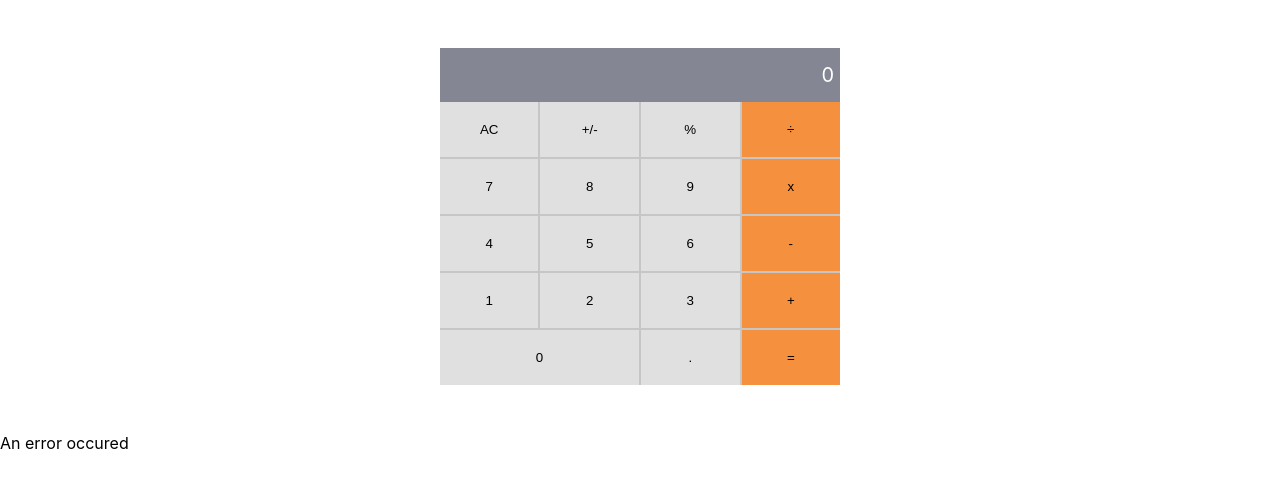
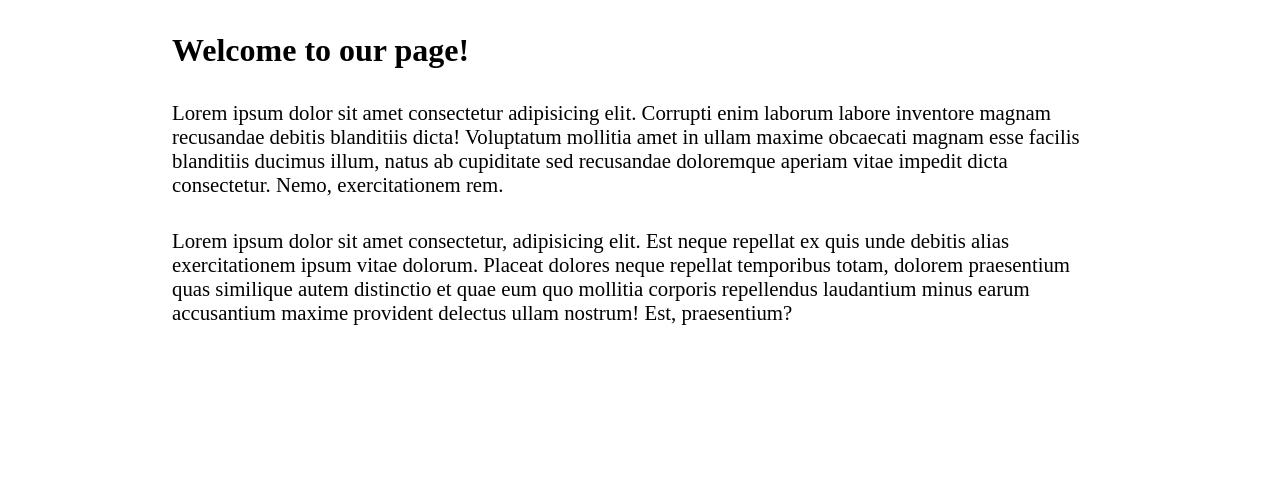
Before and after one commit to microhass/math-magicians, a React (Create React App) app: page / in a window 1280 px wide. Shown: the top 488 px of the page. Built offline with nearby package versions, Linux system fonts and the light colour scheme; no server answers.

Commit message:
Add homepage component

```diff
--- a/src/App.js
+++ b/src/App.js
@@ -1,10 +1,13 @@
-import Calculator from './components/Calculator';
-import Quote from './components/Quote';
+// import Calculator from './components/Calculator';
+// import Quote from './components/Quote';
+
+import Home from './components/Home';
 
 const App = () => (
   <div className="App">
-    <Calculator />
-    <Quote />
+    {/* <Calculator /> */}
+    {/* <Quote /> */}
+    <Home />
   </div>
 );
 
--- a/src/components/Calculator.js
+++ b/src/components/Calculator.js
@@ -13,6 +13,8 @@ const Calculator = () => {
   };
 
   return (
+    <section className="calc-page">
+      <div className="calc-text">Lets do some math</div>
       <div className="calculator">
         <CalcScreen calcObj={calcObj} />
         <div className="keys">
@@ -27,6 +29,7 @@ const Calculator = () => {
           ))}
         </div>
       </div>
+    </section>
   );
 };
 
--- /dev/null
+++ b/src/components/Home.js
@@ -0,0 +1,26 @@
+import React from 'react';
+
+const Home = () => (
+  <section className="home">
+    <h1>Welcome to our page!</h1>
+    <p>
+      Lorem ipsum dolor sit amet consectetur adipisicing elit.
+      Corrupti enim laborum labore inventore magnam recusandae debitis
+      blanditiis dicta! Voluptatum mollitia amet in ullam maxime
+      obcaecati magnam esse facilis blanditiis ducimus illum, natus ab
+      cupiditate sed recusandae doloremque aperiam vitae impedit dicta
+      consectetur. Nemo, exercitationem rem.
+    </p>
+    <p>
+      Lorem ipsum dolor sit amet consectetur, adipisicing elit. Est
+      neque repellat ex quis unde debitis alias exercitationem ipsum
+      vitae dolorum. Placeat dolores neque repellat temporibus totam,
+      dolorem praesentium quas similique autem distinctio et quae eum
+      quo mollitia corporis repellendus laudantium minus earum
+      accusantium maxime provident delectus ullam nostrum! Est,
+      praesentium?
+    </p>
+  </section>
+);
+
+export default Home;
--- a/src/index.css
+++ b/src/index.css
@@ -1,28 +1,42 @@
-body {
+* {
   padding: 0;
   margin: 0;
   box-sizing: border-box;
-  font-family:
-    -apple-system,
-    BlinkMacSystemFont,
-    'Segoe UI',
-    'Roboto',
-    'Oxygen',
-    'Ubuntu',
-    'Cantarell',
-    'Fira Sans',
-    'Droid Sans',
-    'Helvetica Neue',
-    sans-serif;
-  -webkit-font-smoothing: antialiased;
-  -moz-osx-font-smoothing: grayscale;
+}
+
+.App section {
+  margin: 0 auto;
+  max-width: 1000px;
+  padding: 2rem;
+  display: flex;
+  flex-direction: column;
+}
+
+.home {
+  gap: 2rem;
+}
+
+.home h1 {
+  font-size: 2rem;
+}
+
+.home p {
+  font-size: 1.3rem;
+}
+
+.calc-page {
+  justify-content: space-between;
+  gap: 3rem;
+}
+
+.calc-text {
+  font-size: 2rem;
 }
 
 .calculator {
   background-color: #c6c6c6;
   display: grid;
   width: fit-content;
-  margin: 3rem auto;
   max-width: 600px;
 }
 
@@ -67,3 +81,9 @@ body {
   text-align: right;
   color: #fff;
 }
+
+@media screen and (min-width: 768px) {
+  .calc-page {
+    flex-direction: row;
+  }
+}
```
Lines whose indentation alone changed are shown as unchanged.
